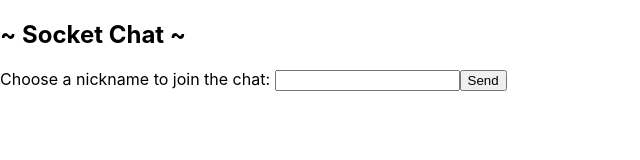
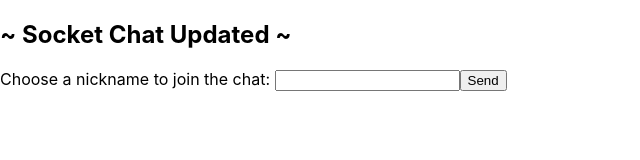
Before and after one commit to jobatkinIOD/socket-chat-app, a website: page index.html in a window 1280 px wide. Shown: the whole page, without its empty margins (0-640 px from the left). Drawn offline with nearby package versions, Linux system fonts and the light colour scheme; no server answers.

Commit message:
made change

```diff
--- a/index.html
+++ b/index.html
@@ -21,7 +21,7 @@
     </style>
   </head>
   <body>
-    <h2>~ Socket Chat ~ <span id="userCount"></span></h2>
+    <h2>~ Socket Chat Updated ~ <span id="userCount"></span></h2>
 
     <ul id="messages"></ul>
 
--- a/index.js
+++ b/index.js
@@ -2,6 +2,7 @@ const express = require('express');
 const app = express();
 const http = require('http');
 const server = http.createServer(app);
+
 const { Server } = require("socket.io");
 const io = new Server(server);
 
```
Also changed, not shown: 2 other files.
